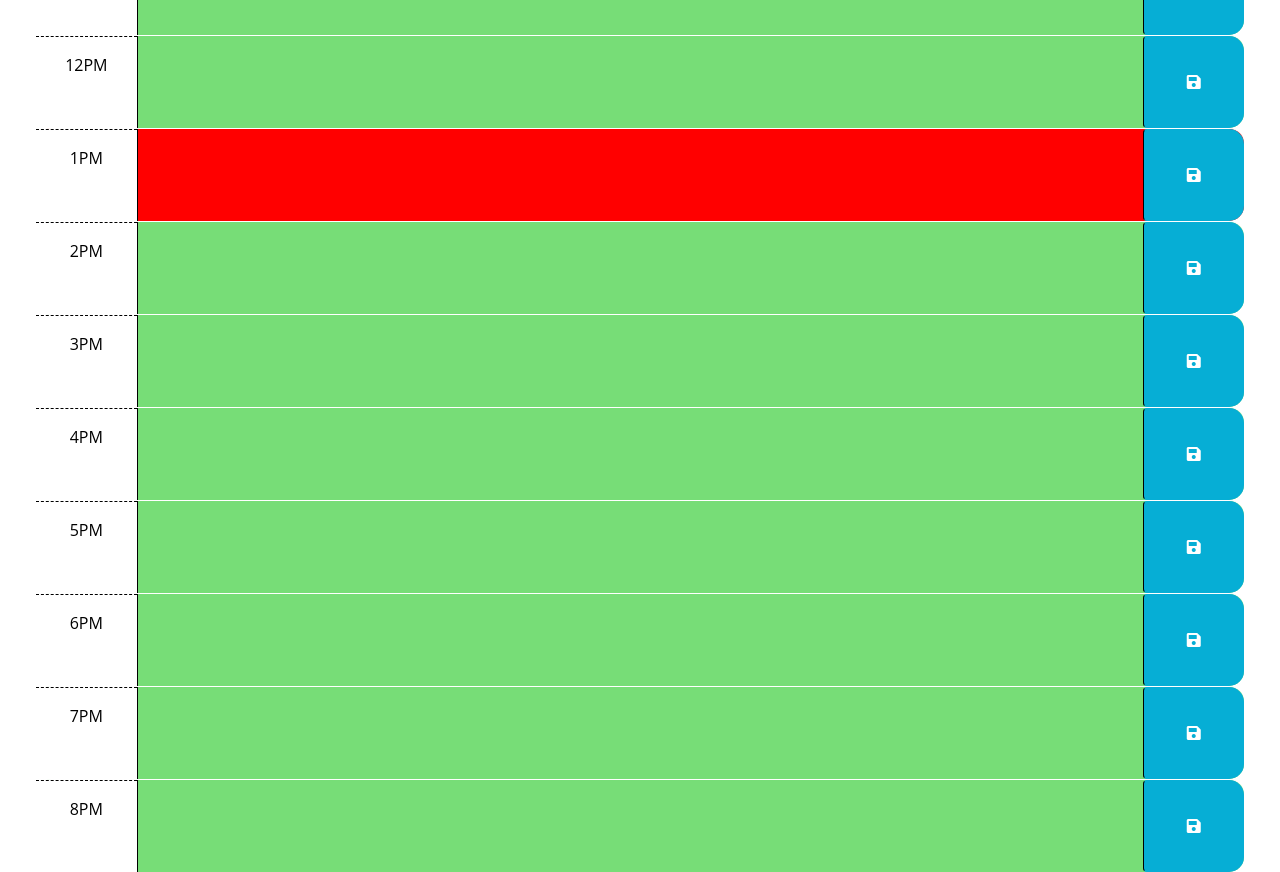
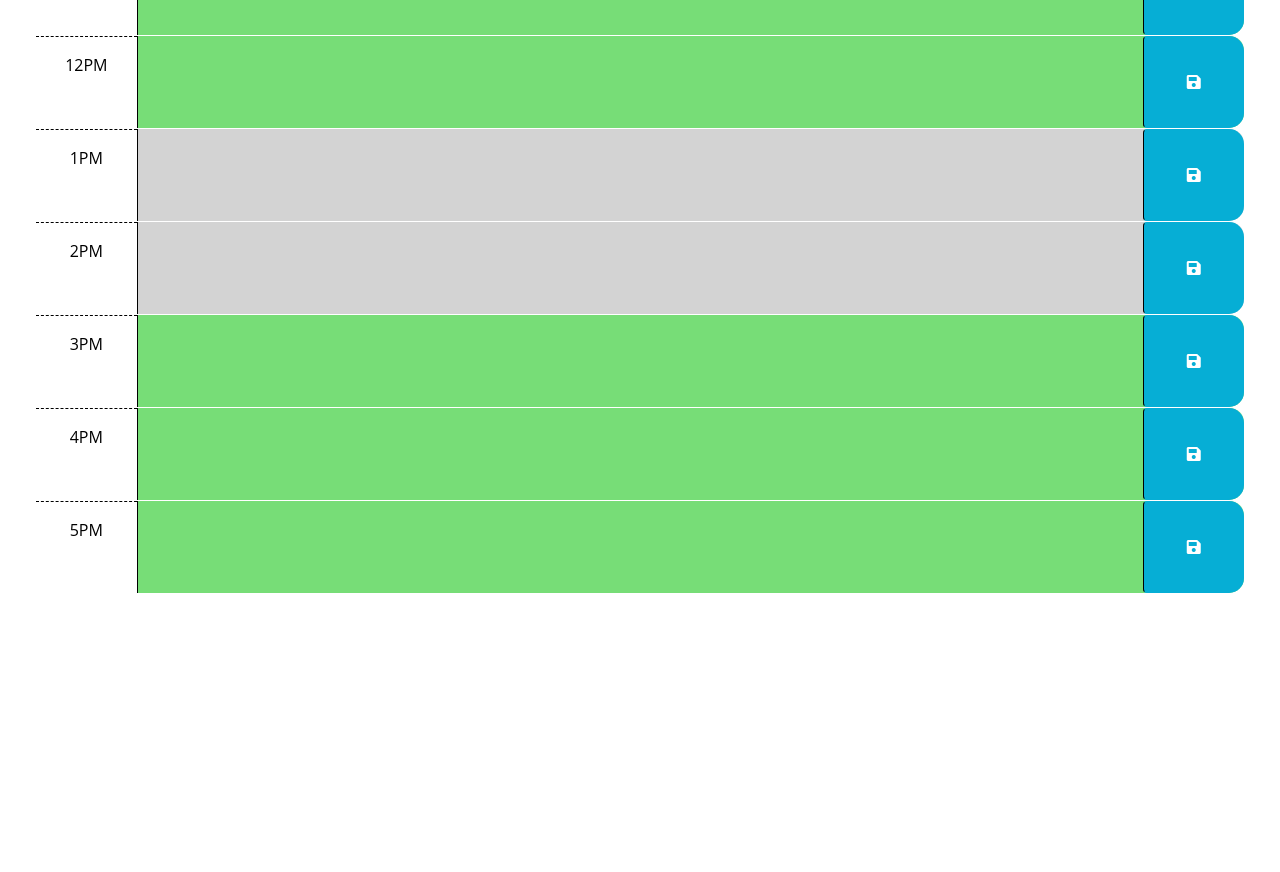
Before and after one commit to WajhR/Software_Developer_Planner, a plain HTML site: page Develop/index.html in a window 1280 px wide. Shown: the part 541-1413 px from the top of the page. After the commit the page ends 1134 px from the top, so only its background shows below. Drawn offline with nearby package versions, Linux system fonts and the light colour scheme.

Commit message:
update v

```diff
--- a/Develop/index.html
+++ b/Develop/index.html
@@ -21,17 +21,7 @@
     <p id="currentDay" class="lead text-center"></p>
   </header>
   <div class="container-fluid px-5">
-    <!-- Use class for "past", "present", and "future" to apply styles to the
-        time-block divs accordingly. The javascript will need to do this by
-        adding/removing these classes on each div by comparing the hour in the
-        id to the current hour. The html provided below is meant to be an example
-        demonstrating how the css provided can be leveraged to create the
-        desired layout and colors. The html below should be removed or updated
-        in the finished product. Remember to delete this comment once the
-        code is implemented.
-        -->
 
-    <!-- Example of a past time block. The "past" class adds a gray background color. -->
     <div id="hour-9" class="row time-block">
       <div class="col-2 col-md-1 hour text-center py-3">9AM</div>
       <textarea class="col-8 col-md-10 description" rows="3"> </textarea>
@@ -40,7 +30,7 @@
       </button>
     </div>
 
-    <!-- Example of a present time block. The "present" class adds a red background color. -->
+
     <div id="hour-10" class="row time-block">
       <div class="col-2 col-md-1 hour text-center py-3">10AM</div>
       <textarea class="col-8 col-md-10 description" rows="3"> </textarea>
@@ -49,7 +39,7 @@
       </button>
     </div>
 
-    <!-- Example of a future time block. The "future" class adds a green background color. -->
+
     <div id="hour-11" class="row time-block">
       <div class="col-2 col-md-1 hour text-center py-3">11AM</div>
       <textarea class="col-8 col-md-10 description" rows="3"> </textarea>
@@ -107,27 +97,6 @@
       </button>
     </div>
 
-    <div id="hour-6" class="row time-block">
-      <div class="col-2 col-md-1 hour text-center py-3">6PM</div>
-      <textarea class="col-8 col-md-10 description" rows="3"> </textarea>
-      <button class="btn saveBtn col-2 col-md-1" aria-label="save">
-        <i class="fas fa-save" aria-hidden="true"></i>
-      </button>
-    </div>
-    <div id="hour-7" class="row time-block">
-      <div class="col-2 col-md-1 hour text-center py-3">7PM</div>
-      <textarea class="col-8 col-md-10 description" rows="3"> </textarea>
-      <button class="btn saveBtn col-2 col-md-1" aria-label="save">
-        <i class="fas fa-save" aria-hidden="true"></i>
-      </button>
-    </div>
-    <div id="hour-8" class="row time-block">
-      <div class="col-2 col-md-1 hour text-center py-3">8PM</div>
-      <textarea class="col-8 col-md-10 description" rows="3"> </textarea>
-      <button class="btn saveBtn col-2 col-md-1" aria-label="save">
-        <i class="fas fa-save" aria-hidden="true"></i>
-      </button>
-    </div>
   </div>
   <script src="https://cdnjs.cloudflare.com/ajax/libs/jquery/3.2.1/jquery.min.js"></script>
   <script src="https://cdn.jsdelivr.net/npm/dayjs@1.11.3/dayjs.min.js"
--- a/Develop/script.js
+++ b/Develop/script.js
@@ -12,19 +12,17 @@ $(function () {
     var currentHour = dayjs().hour();
     console.log(currentHour);
 
-    if (timeBlockHour < currentHour ) {
+    if (timeBlockHour <= currentHour ) {
         timeBlock.addClass('past');
 
+       } else if (timeBlockHour === currentHour) {
+        timeBlock.removeClass('past');
+        timeBlock.addClass('present');
        } else {
         timeBlock.removeClass('past');
+        timeBlock.removeClass('present')
+        timeBlock.addClass('future');
        }
-
-    if (timeBlockHour >= currentHour) {
-        timeBlock.addClass('future');
-    } else {
-      timeBlock.removeClass('future');
-    }
-
 
   })
   // The comparison that we need to make is between timeBlockHour
@@ -50,43 +48,20 @@ $(function () {
   // TODO: Add code to display the current date in the header of the page.
 
 
- var dayJsObject = dayjs();
-console.log(dayJsObject.format("dddd MMMM DD,YYYY h:mm A"));
+var dayJsObject = dayjs();
+console.log(dayJsObject.format("dddd MMMM DD, YYYY h:mm A"));
 
-$("#currentDay").text(dayJsObject.format("dddd MMMM DD,YYYY h:mm A"))
+$("#currentDay").text(dayJsObject.format("dddd MMMM DD, YYYY h:mm A"))
 
 $( ".saveBtn" ).click(function() {
   var id=$(this).parent().attr("id");
   var value= $(this).siblings("textarea").val();
   localStorage.setItem(id, value);
+  console.log(window.localStorage.getItem(id));
+
+
+  });
 
 });
-});
-// const rows = document.getElementsByClassName("row");
-// let currentHour = parseInt(moment().format('H'));
-
-// Array.from(rows).forEach(row => {
-//   let
-//     rowIdString = row.id,
-//     rowHour;
-//   if (rowIdString) {
-//     rowHour = parseInt(rowIdString);
-//   }
-//   if (rowHour) {
-//     // Compares row id to current hour and sets color accordingly
-//     if (currentHour === rowHour) {
-//       setColor(row, "red");
-//     } else if ((currentHour < rowHour) && (currentHour > rowHour - 6)) {
-//       setColor(row, "green");
-//     } else if ((currentHour > rowHour) && (currentHour < rowHour + 6)) {
-//       setColor(row, "lightgrey");
-//     } else {
-//       setColor(row, "white");
-//     }
-//   }
-// });
-
-// function setColor(element, color) {
-//   element.style.backgroundColor = color;
 
 // Add click event listener
--- a/Develop/style.css
+++ b/Develop/style.css
@@ -31,7 +31,7 @@ textarea {
 }
 
 .past {
-  background-color: red;
+  background-color: #d3d3d3;
   color: white;
 }
 
```
